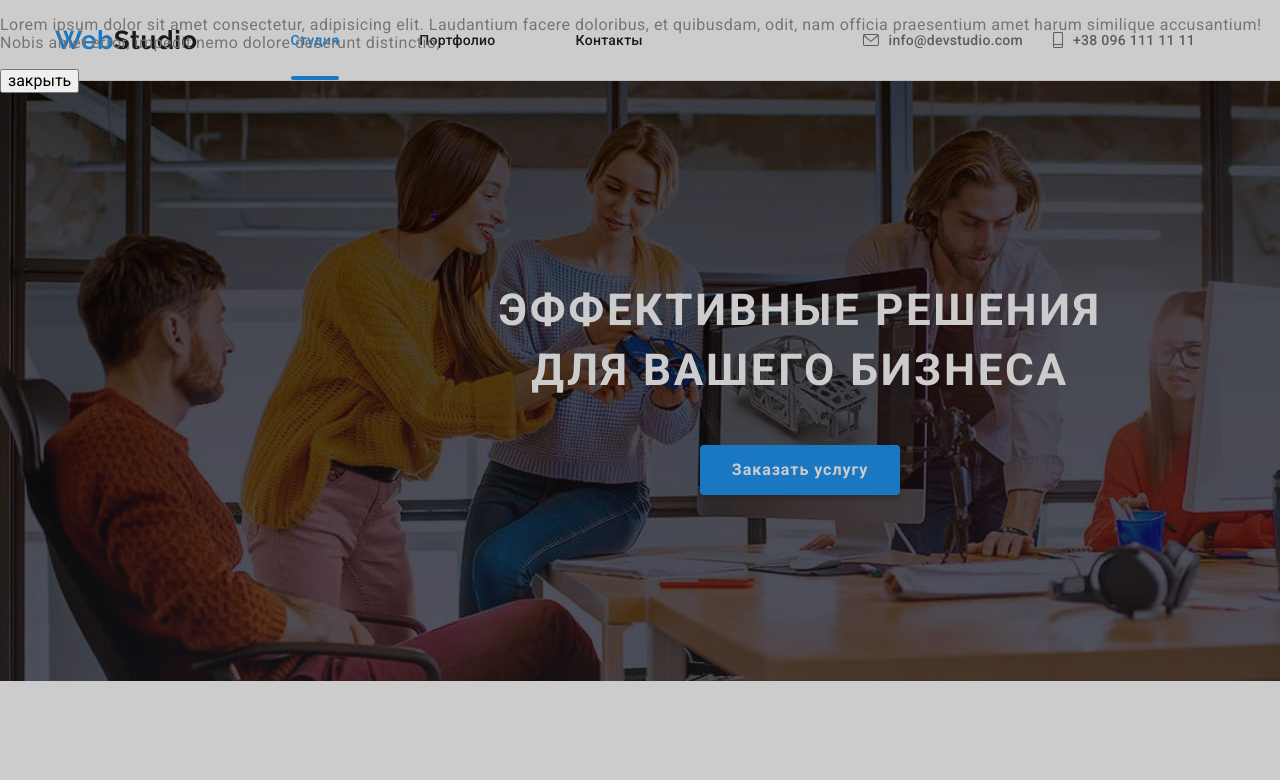
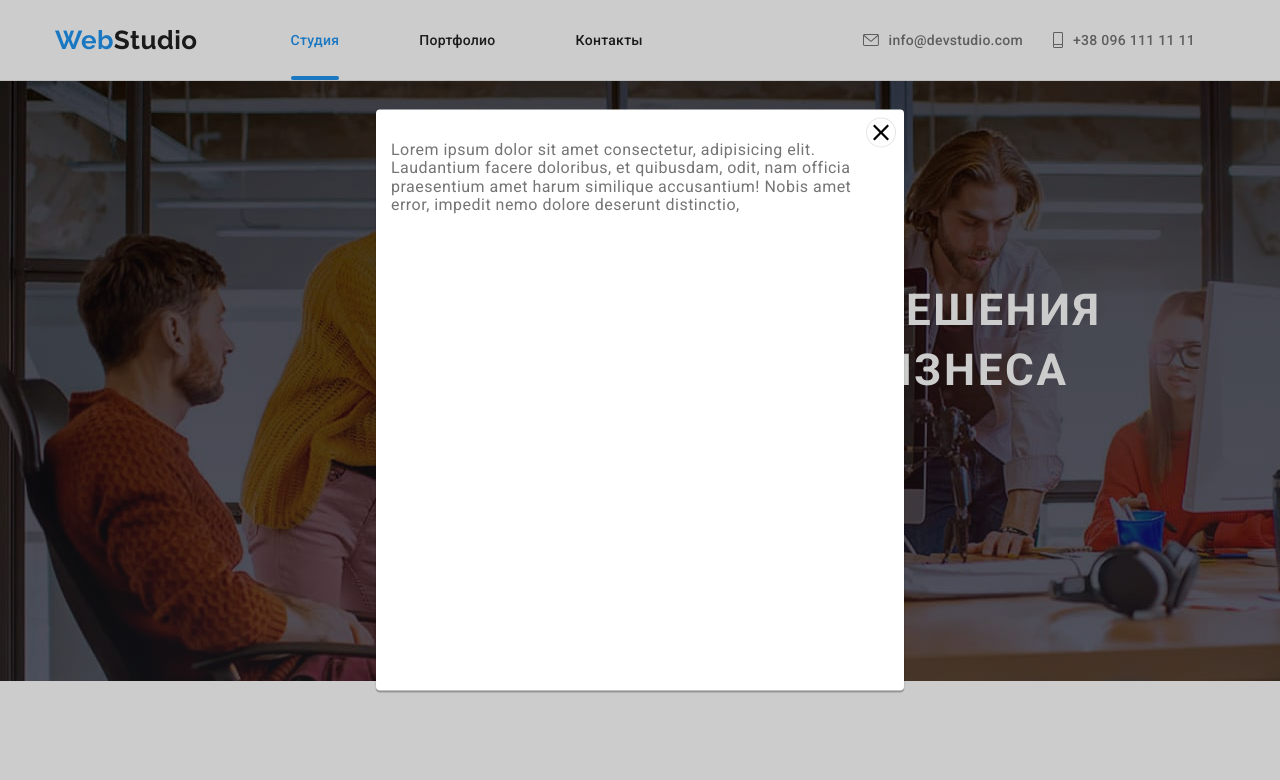
Before and after one commit to Bogdankostyukevich/-github-training5, a plain HTML site: page index.html in a window 1280 px wide. Both pictures are taken after a click on the button "Заказать услугу". Shown: the top 780 px of the page. Drawn offline with nearby package versions, Linux system fonts and the light colour scheme.

Commit message:
HW5
кнопка закрытия модального окна

```diff
--- a/css/styles.css
+++ b/css/styles.css
@@ -178,7 +178,6 @@ ul {
     color: var(--accent-color);
 }
 
-
 .envelope,
 .smartphone {
     fill: currentColor;
@@ -263,7 +262,9 @@ ul {
     pointer-events: none;
 }
 
-.backdrop.is-hidden .modal
+.backdrop.is-hidden .modal {
+    transform: translate(-50%, -50%) scale(1.1);
+}
 
 .modal {
     position: absolute;
@@ -278,8 +279,31 @@ ul {
     box-shadow: 0px 1px 3px rgba(0, 0, 0, 0.12), 0px 1px 1px rgba(0, 0, 0, 0.14), 0px 2px 1px rgba(0, 0, 0, 0.2);
     border-radius: 4px;
 
-    transform: translate(-50%, -50%);
-    overflow: scroll;
+    /* overflow: scroll; */
+    transform: translate(-50%, -50%) scale(1);
+    transition: transform 250ms cubic-bezier(0.4, 0, 0.2, 1);
+}
+
+.modal-close {
+    position: absolute;
+    list-style: none;
+    top: 8px;
+    right: 8px;
+    border: none;
+    background-color: var(--primery-white-color);
+    border: 1px solid rgba(0, 0, 0, 0.1);
+    border-radius: 50%;
+    width: 30px;
+    height: 30px;
+    display: flex;
+    justify-content: center;
+    align-items: center;
+    cursor: pointer;
+}
+
+.modal-close:hover,
+.modal-close:focus {
+    fill: var(--accent-color);
 }
 
 /* наши возможности */
@@ -539,7 +563,6 @@ img {
 .team-link:focus{
   background-color: var(--accent-color);
   color: var(--primery-white-color);
-  transition: 250ms;
 
 }
 
--- a/index.html
+++ b/index.html
@@ -47,11 +47,17 @@
             <div class="background-hero container">
                  <h1 class="hero-title">Эффективные решения <br /> для вашего бизнеса</h1>
                 <button data-modal-open type="button" class="button">Заказать услугу</button>
+
+                <!-- модальное окно -->
             </div>
             <div class="backdrop is-hidden" data-modal>
                 <div class="modal">
                     <p>Lorem ipsum dolor sit amet consectetur, adipisicing elit. Laudantium facere doloribus, et quibusdam, odit, nam officia praesentium amet harum similique accusantium! Nobis amet error, impedit nemo dolore deserunt distinctio,</p>
-                    <button data-modal-close>закрыть</button>
+                    <button class="modal-close" data-modal-close>
+                        <svg class="icon-close" width="20" height="20">
+                            <use href="./images/close1.svg#icon-close"></use>
+                        </svg>
+                    </button>
                 </div>
             </div>
         </section>
```
Also changed, not shown: portfolio.html (+16 -0 lines), images/close1.svg (added).
